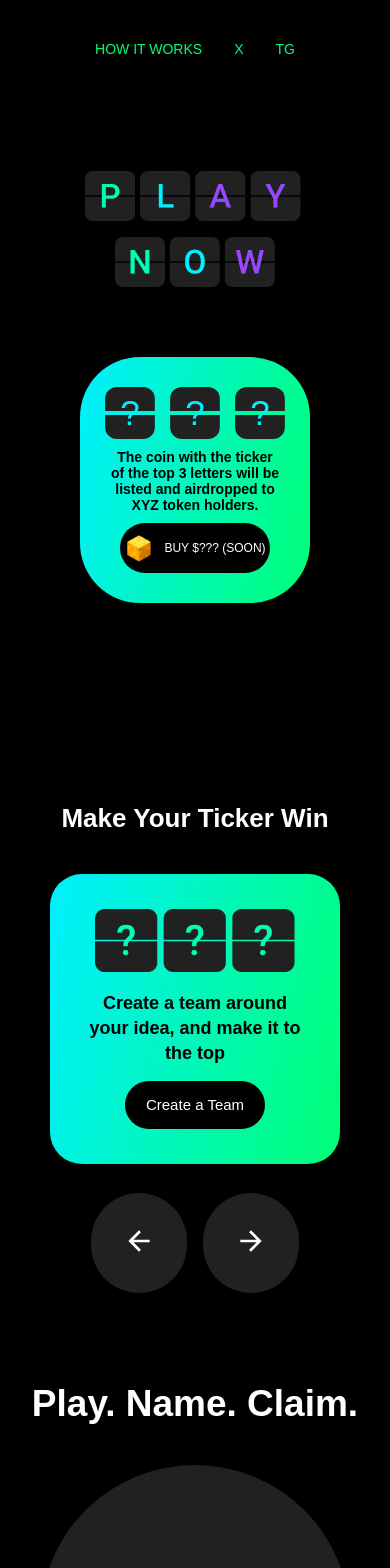
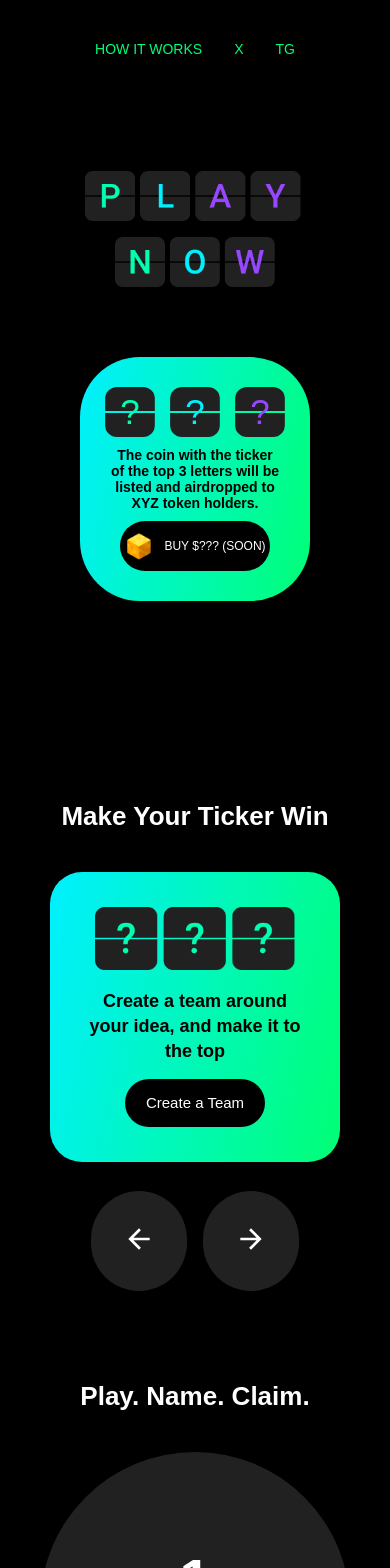
Before and after one commit to ch1cano/landing-mini-app, a React (Vite) app: page / in a window 390 px wide. Shown: the top 1568 px of the page. Built offline with nearby package versions, Linux system fonts and the light colour scheme.

Commit message:
fix: added new count

```diff
--- a/src/components/CoinBlock/CoinBlock.jsx
+++ b/src/components/CoinBlock/CoinBlock.jsx
@@ -10,16 +10,21 @@ import starBlue from "../../assets/blueStar.svg";
 import { useState } from "react";
 
 export const CoinBlock = () => {
-	const [letter, setLetter] = useState("?");
-	const getRandomLetter = () => {
-		const alphabet = "ABCDEFGHIJKLMNOPQRSTUVWXYZ";
-		const randomIndex = Math.floor(Math.random() * alphabet.length);
-		return alphabet[randomIndex];
-	};
+	const [letters, setLetters] = useState(["?", "?", "?"]);
+	const [alphabet, setAlphabet] = useState(
+		"ABCDEFGHIJKLMNOPQRSTUVWXYZ".split("")
+	);
 
-	const changeLetter = () => {
-		const newLetter = getRandomLetter();
-		setLetter(newLetter);
+	const changeLetter = (index) => {
+		setLetters((prevLetters) => {
+			const newLetters = [...prevLetters];
+			const newAlphabet = [...alphabet];
+			const randomIndex = Math.floor(Math.random() * newAlphabet.length);
+			newLetters[index] = newAlphabet[randomIndex];
+			newAlphabet.splice(randomIndex, 1);
+			setAlphabet(newAlphabet);
+			return newLetters;
+		});
 	};
 	return (
 		<div className={s.wrapper}>
@@ -37,27 +42,15 @@ export const CoinBlock = () => {
 			</div>
 			<div className={s.card}>
 				<div className={s.cardsHeader}>
-					<div className={s.cardHeader}>
-						<img className={s.top} src={top} alt="" />
-						<p className={s.count} onClick={changeLetter}>
-							{letter}
-						</p>
-						<img className={s.bot} src={bot} alt="" />
-					</div>
-					<div className={s.cardHeader}>
-						<img className={s.top} src={top} alt="" />
-						<p className={s.count} onClick={changeLetter}>
-							{letter}
-						</p>
-						<img className={s.bot} src={bot} alt="" />
-					</div>
-					<div className={s.cardHeader}>
-						<img className={s.top} src={top} alt="" />
-						<p className={s.count} onClick={changeLetter}>
-							{letter}
-						</p>
-						<img className={s.bot} src={bot} alt="" />
-					</div>
+					{letters.map((letter, index) => (
+						<div className={s.cardHeader} key={index}>
+							<img className={s.top} src={top} alt="" />
+							<p className={s.count} onClick={() => changeLetter(index)}>
+								{letter}
+							</p>
+							<img className={s.bot} src={bot} alt="" />
+						</div>
+					))}
 				</div>
 
 				<div className={s.cardItem}>
--- a/src/components/CoinBlock/CoinBlock.module.css
+++ b/src/components/CoinBlock/CoinBlock.module.css
@@ -67,6 +67,15 @@
 	align-items: center;
 	justify-content: center;
 	cursor: pointer;
+	color: #00f0ff;
+}
+
+.cardHeader:first-child {
+	color: #00ffb2;
+}
+
+.cardHeader:nth-child(3) {
+	color: #9747ff;
 }
 
 .count {
@@ -74,7 +83,6 @@
 	font-weight: 500;
 	line-height: 104px;
 	text-align: center;
-  color: #00f0ff;
 	position: absolute;
 }
 
@@ -450,6 +458,9 @@
 		width: fit-content;
 		padding: 37px 0px 110px 0px;
 	}
+	.cardHeader {
+		gap: 2px;
+	}
 }
 
 @media (max-width: 540px) {
--- a/src/components/Home/Home.jsx
+++ b/src/components/Home/Home.jsx
@@ -12,16 +12,21 @@ import { useState } from "react";
 import { Parallax } from "react-scroll-parallax";
 
 export const Home = () => {
-	const [letter, setLetter] = useState("?");
-	const getRandomLetter = () => {
-		const alphabet = "ABCDEFGHIJKLMNOPQRSTUVWXYZ";
-		const randomIndex = Math.floor(Math.random() * alphabet.length);
-		return alphabet[randomIndex];
-	};
+	const [letters, setLetters] = useState(["?", "?", "?"]);
+	const [alphabet, setAlphabet] = useState(
+		"ABCDEFGHIJKLMNOPQRSTUVWXYZ".split("")
+	);
 
-	const changeLetter = () => {
-		const newLetter = getRandomLetter();
-		setLetter(newLetter);
+	const changeLetter = (index) => {
+		setLetters((prevLetters) => {
+			const newLetters = [...prevLetters];
+			const newAlphabet = [...alphabet];
+			const randomIndex = Math.floor(Math.random() * newAlphabet.length);
+			newLetters[index] = newAlphabet[randomIndex];
+			newAlphabet.splice(randomIndex, 1);
+			setAlphabet(newAlphabet);
+			return newLetters;
+		});
 	};
 	return (
 		<div className={s.wrapper}>
@@ -34,27 +39,15 @@ export const Home = () => {
 			<img className={s.cloudLeft} src={cloudLeft} alt="group" />
 			<img className={s.cloudRight} src={cloudRight} alt="group" />
 			<div className={s.questionWrap}>
-				<div className={s.card}>
-					<img className={s.top} src={top} alt="" />
-					<p className={s.count} onClick={changeLetter}>
-						{letter}
-					</p>
-					<img className={s.bot} src={bot} alt="" />
-				</div>
-				<div className={s.card}>
-					<img className={s.top} src={top} alt="" />
-					<p className={s.count} onClick={changeLetter}>
-						{letter}
-					</p>
-					<img className={s.bot} src={bot} alt="" />
-				</div>
-				<div className={s.card}>
-					<img className={s.top} src={top} alt="" />
-					<p className={s.count} onClick={changeLetter}>
-						{letter}
-					</p>
-					<img className={s.bot} src={bot} alt="" />
-				</div>
+				{letters.map((letter, index) => (
+					<div className={s.card} key={index}>
+						<img className={s.top} src={top} alt="" />
+						<p className={s.count} onClick={() => changeLetter(index)}>
+							{letter}
+						</p>
+						<img className={s.bot} src={bot} alt="" />
+					</div>
+				))}
 				<img className={s.cloudClick} src={click} alt="group" />
 			</div>
 			<div className={s.bg}>
--- a/src/components/Home/Home.module.css
+++ b/src/components/Home/Home.module.css
@@ -33,14 +33,21 @@
 	gap: 4px;
 	align-items: center;
 	justify-content: center;
+	color: #00f0ff;
+}
+.card:first-child {
+	color: #00ffb2;
 }
 
+.card:nth-child(3) {
+	color: #9747ff;
+}
 .count {
 	font-size: 104px;
 	font-weight: 500;
 	line-height: 104px;
 	text-align: center;
-	color: #00f0ff;
+
 	position: absolute;
 }
 
--- a/src/components/PlayNow/PlayNow.module.css
+++ b/src/components/PlayNow/PlayNow.module.css
@@ -150,6 +150,9 @@
 		bottom: 15%;
 		right: 15%;
 	}
+	.title {
+		font-size: 35px;
+	}
 }
 
 @media (max-width: 768px) {
@@ -172,18 +175,18 @@
 		height: 250px;
 	}
 	.title {
-		font-size: 48px;
+		font-size: 30px;
 	}
 }
 
 @media (max-width: 580px) {
 	.title {
-		font-size: 40px;
+		font-size: 28px;
 	}
 }
 
 @media (max-width: 425px) {
 	.title {
-		font-size: 37px;
+		font-size: 26px;
 	}
 }
```
Lines whose indentation alone changed are shown as unchanged.
